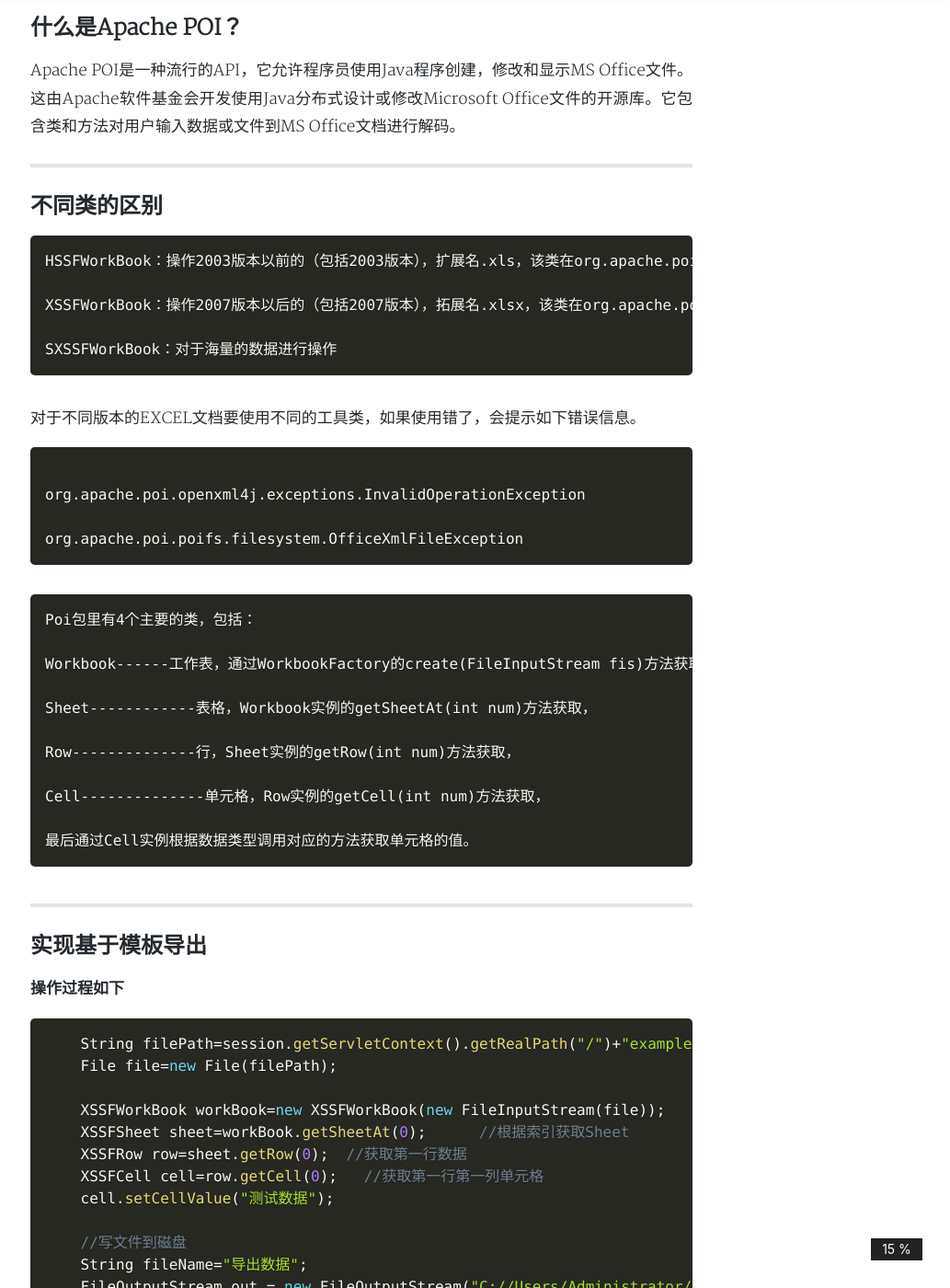
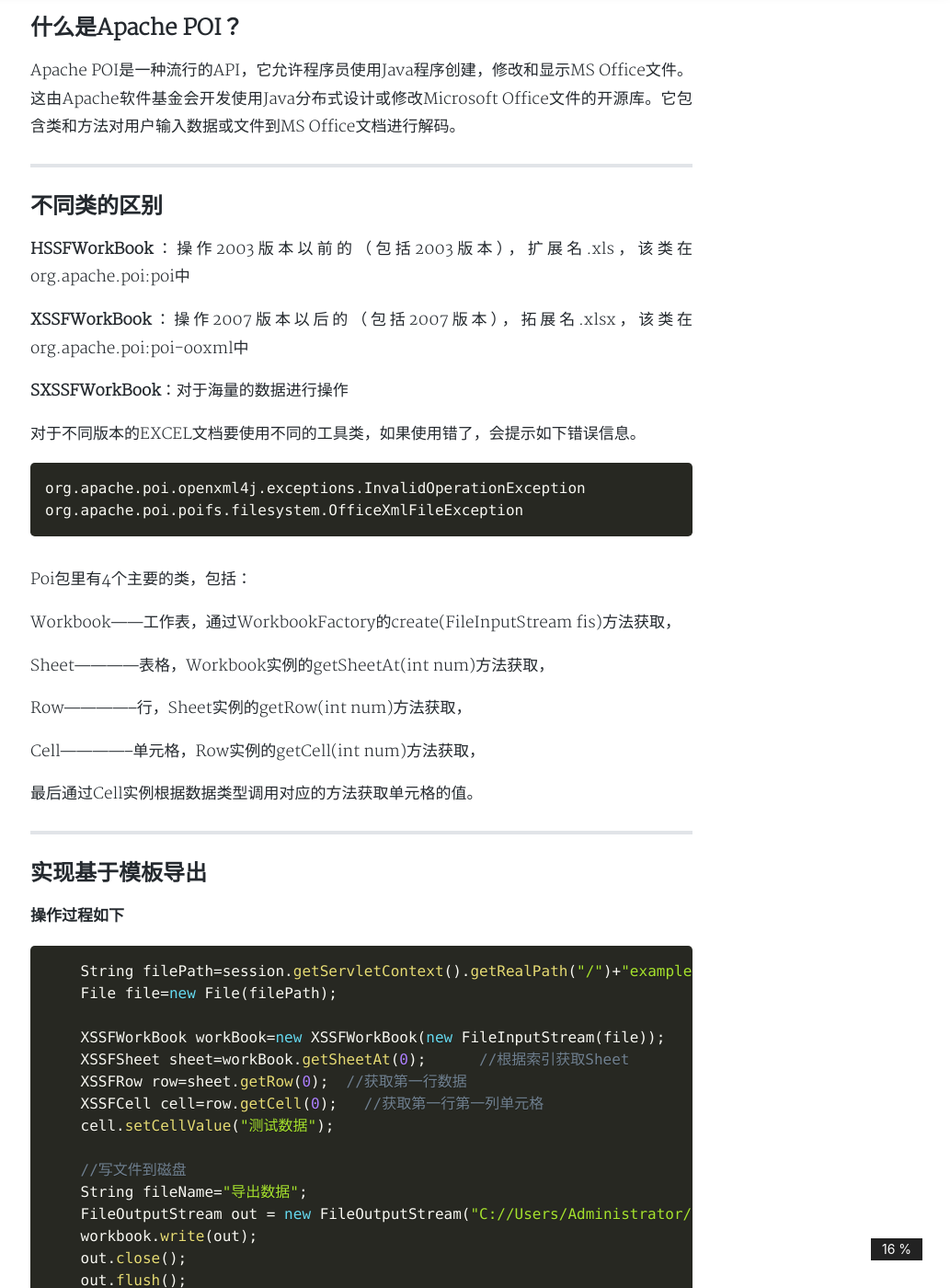
Before and after one commit to yeshang5/yeshang5.github.io, a Jekyll site: the page built from _posts/2018-10-15-使用POI操作Excel实现导出.md, in a window 1280 px wide and 1400 px high, scrolled down 484 px. Shown: the whole window at 92% size, without its empty margins (247-1280 px from the left). Built offline with Jekyll 4.4.1, drawn with Linux system fonts in a browser that asks for light colours; nearby versions of some CDN libraries; comment, search, counter and statistics services are not loaded; a style sheet for code colours, icons or effects is not loaded; some of the changed text lies outside the part shown.

````diff
--- a/_posts/2018-10-15-使用POI操作Excel实现导出.md
+++ b/_posts/2018-10-15-使用POI操作Excel实现导出.md
@@ -13,30 +13,30 @@ Apache POI是一种流行的API，它允许程序员使用Java程序创建，修
 ---
 ##  不同类的区别
 
-    HSSFWorkBook：操作2003版本以前的（包括2003版本），扩展名.xls，该类在org.apache.poi:poi中
+__HSSFWorkBook__：操作2003版本以前的（包括2003版本），扩展名.xls，该类在org.apache.poi:poi中
 
-    XSSFWorkBook：操作2007版本以后的（包括2007版本），拓展名.xlsx，该类在org.apache.poi:poi-ooxml中
+__XSSFWorkBook__：操作2007版本以后的（包括2007版本），拓展名.xlsx，该类在org.apache.poi:poi-ooxml中
 
-    SXSSFWorkBook：对于海量的数据进行操作
+__SXSSFWorkBook__：对于海量的数据进行操作
 
 对于不同版本的EXCEL文档要使用不同的工具类，如果使用错了，会提示如下错误信息。
+
 ```java
-
 org.apache.poi.openxml4j.exceptions.InvalidOperationException
-
 org.apache.poi.poifs.filesystem.OfficeXmlFileException
 ```
-	Poi包里有4个主要的类，包括：
 
-	Workbook------工作表，通过WorkbookFactory的create(FileInputStream fis)方法获取，
+Poi包里有4个主要的类，包括：
 
-	Sheet------------表格，Workbook实例的getSheetAt(int num)方法获取，
+Workbook------工作表，通过WorkbookFactory的create(FileInputStream fis)方法获取，
 
-	Row--------------行，Sheet实例的getRow(int num)方法获取，
+Sheet------------表格，Workbook实例的getSheetAt(int num)方法获取，
 
-	Cell--------------单元格，Row实例的getCell(int num)方法获取，
+Row--------------行，Sheet实例的getRow(int num)方法获取，
 
-	最后通过Cell实例根据数据类型调用对应的方法获取单元格的值。
+Cell--------------单元格，Row实例的getCell(int num)方法获取，
+
+最后通过Cell实例根据数据类型调用对应的方法获取单元格的值。
 
 ---
 
@@ -178,6 +178,7 @@ public class ExcelExportUtils {
 ---
 
 ##	提前写入模板的公式在导出时不生效怎么办
-	采取的办法：
-	1.使用cell.setCellFormula方法重新在制定Cell里写入公式。
-	2.使用sheet.setForceFormulaRecalculation(true);方法强制让改Sheet执行公式。
+
+__采取的办法__：
+1.使用cell.setCellFormula方法重新在制定Cell里写入公式。
+2.使用sheet.setForceFormulaRecalculation(true);方法强制让改Sheet执行公式。
````
